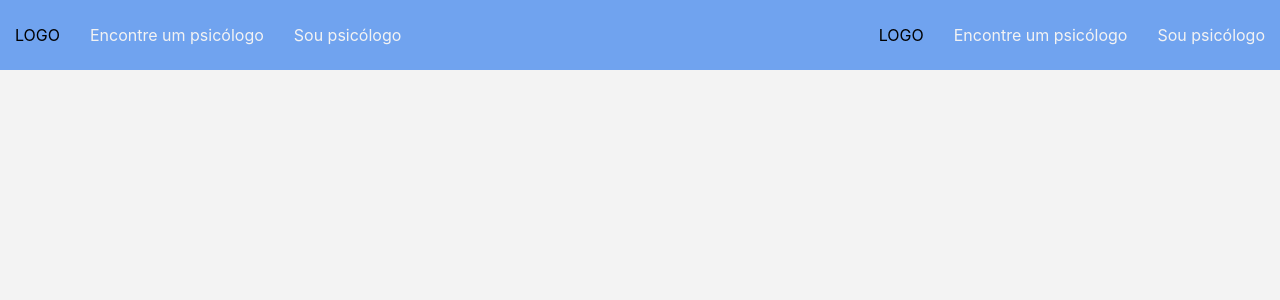
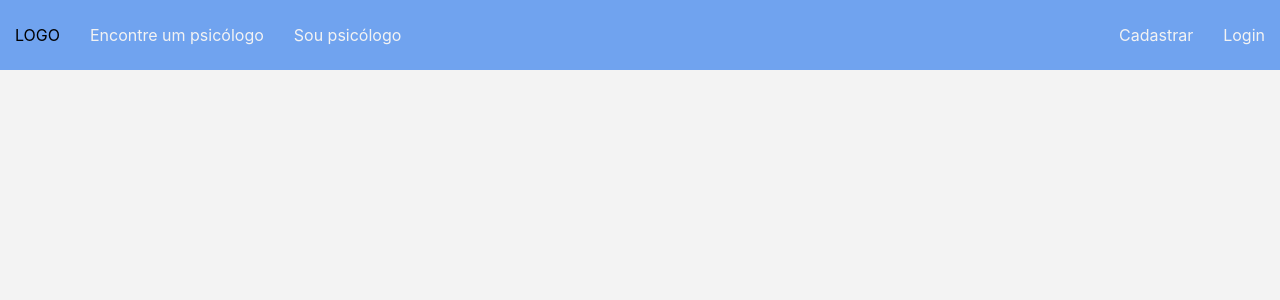
Before and after one commit to carolahn/psy-health, a React (Create React App) app: page / in a window 1280 px wide. Shown: the top 300 px of the page. Built offline with nearby package versions, Linux system fonts and the light colour scheme.

Commit message:
wip: header refinement

```diff
--- a/src/components/header/index.jsx
+++ b/src/components/header/index.jsx
@@ -8,7 +8,7 @@ import { LeftNonLoggedHeader, RightNonLoggedHeader } from "./non-logged-header";
 import { StyledHeader } from "./styled";
 
 const urls = ["/", "search", "search/", ...login_urls];
-const non_header_urls = [...login_urls];
+const non_header_urls = [...login_urls, "/register", "/register/"];
 const header_urls = ["", "/", "search", "search/"];
 
 const Header = () => {
@@ -37,40 +37,12 @@ const Header = () => {
           <StyledHeader>
             <LeftNonLoggedHeader />
             <RightNonLoggedHeader />
-            {/* <div className="header left">
-              <div className="logo">LOGO</div>
-              <div className="links" onClick={() => history.push("/search")}>
-                Encontre um psicólogo
-              </div>
-              <div className="links">Sou psicólogo</div>
-            </div>
-            <div className="header right">
-              <div className="links" onClick={() => history.push("/register")}>
-                Cadastrar
-              </div>
-              <div className="links" onClick={() => history.push("/login/usr")}>
-                Login
-              </div>
-            </div> */}
           </StyledHeader>
         )
       ) : (
         <StyledHeader>
-          <div className="header left">
-            <div className="logo">LOGO</div>
-            <div className="links" onClick={() => history.push("/search")}>
-              Encontre um psicólogo
-            </div>
-            <div className="links">Sou psicólogo</div>
-          </div>
-          <div className="header right">
-            <div className="links" onClick={() => history.push("/register")}>
-              Cadastrar
-            </div>
-            <div className="links" onClick={() => history.push("/login/usr")}>
-              Login
-            </div>
-          </div>
+          <LeftNonLoggedHeader />
+          <RightNonLoggedHeader />
         </StyledHeader>
       )}
     </>
--- a/src/components/header/non-logged-header/left-non-logged-header/index.jsx
+++ b/src/components/header/non-logged-header/left-non-logged-header/index.jsx
@@ -8,11 +8,15 @@ const LeftNonLoggedHeader = () => {
   const history = useHistory();
   return (
     <StyledLeftNonLoggedHeader>
-      <div className="logo">LOGO</div>
+      <div className="logo" onClick={() => history.push("/")}>
+        LOGO
+      </div>
       <div className="links" onClick={() => history.push("/search")}>
         Encontre um psicólogo
       </div>
-      <div className="links">Sou psicólogo</div>
+      <div className="links" onClick={() => history.push("/psi")}>
+        Sou psicólogo
+      </div>
     </StyledLeftNonLoggedHeader>
   );
 };
--- a/src/components/header/non-logged-header/right-non-logged-header/index.jsx
+++ b/src/components/header/non-logged-header/right-non-logged-header/index.jsx
@@ -8,11 +8,12 @@ const RightNonLoggedHeader = () => {
   const history = useHistory();
   return (
     <StyledRightNonLoggedHeader>
-      <div className="logo">LOGO</div>
-      <div className="links" onClick={() => history.push("/search")}>
-        Encontre um psicólogo
+      <div className="links" onClick={() => history.push("/register")}>
+        Cadastrar
       </div>
-      <div className="links">Sou psicólogo</div>
+      <div className="links" onClick={() => history.push("/login/usr")}>
+        Login
+      </div>
     </StyledRightNonLoggedHeader>
   );
 };
```
Also changed, not shown: src/components/header/styled.js (+0 -36 lines).
